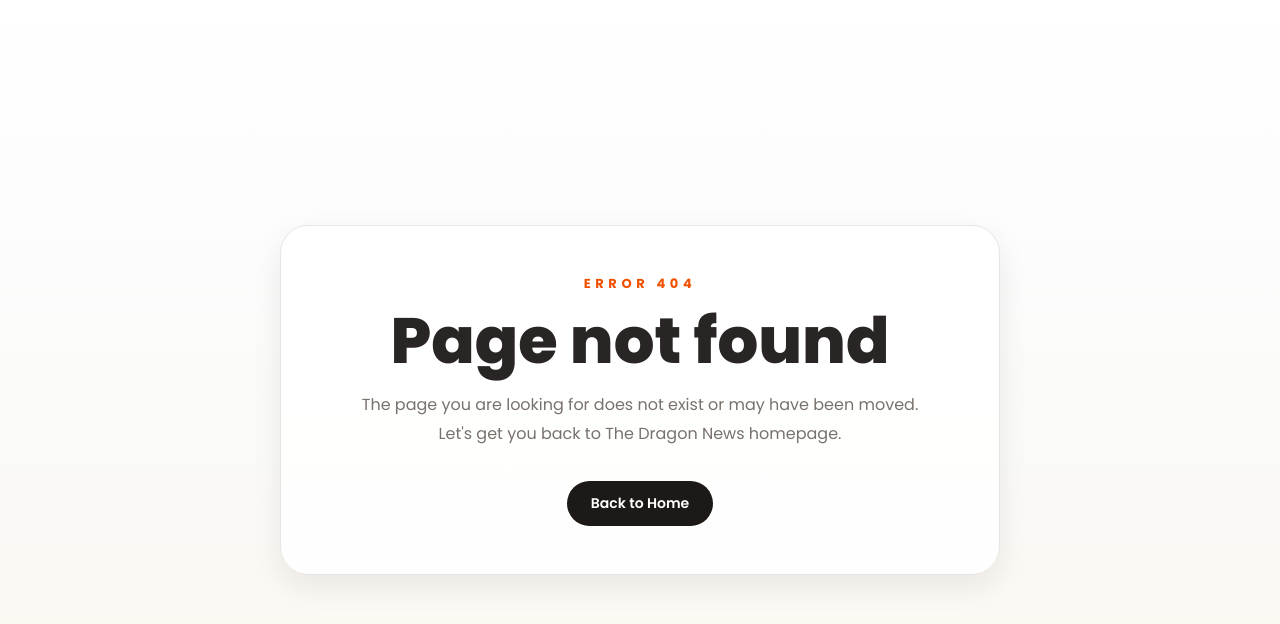
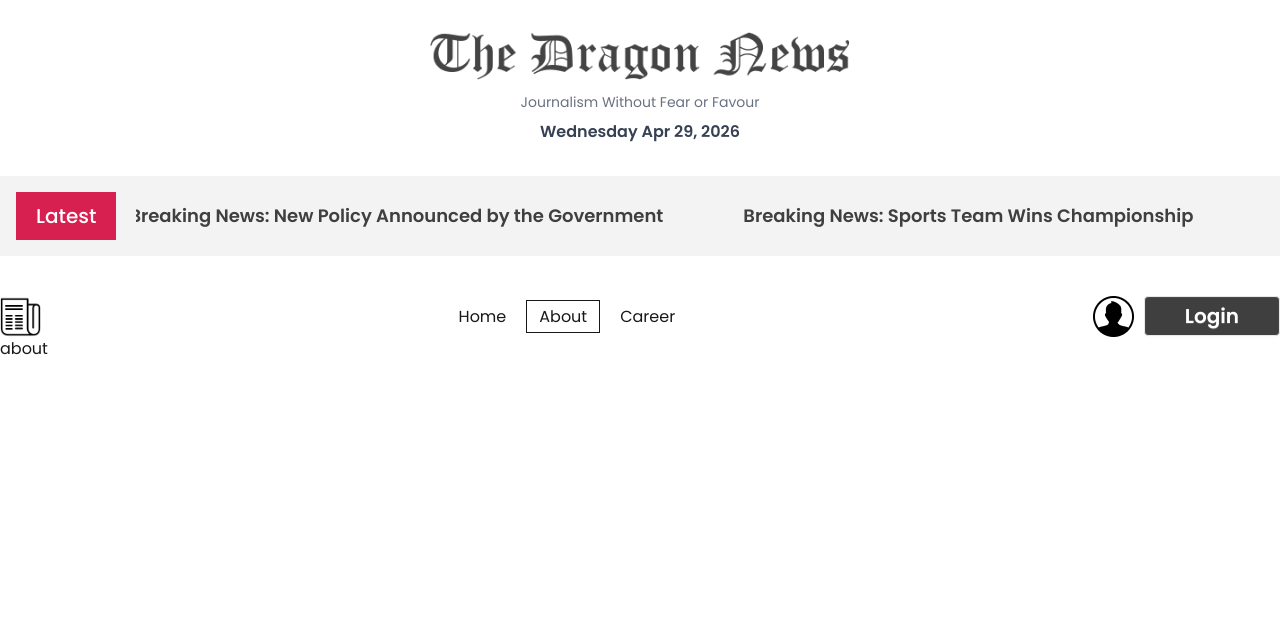
Before and after one commit to nafiz2024/The-Dragon-News, a Next.js app: page /about in a window 1280 px wide. Before the commit this address had no page. Shown: the top 624 px of the page. Built offline with nearby package versions, Linux system fonts and the light colour scheme.

Commit message:
Implement Marquee & Design Navbar

```diff
--- a/package.json
+++ b/package.json
@@ -12,7 +12,8 @@
     "date-fns": "^4.1.0",
     "next": "16.2.4",
     "react": "19.2.4",
-    "react-dom": "19.2.4"
+    "react-dom": "19.2.4",
+    "react-fast-marquee": "^1.6.5"
   },
   "devDependencies": {
     "@tailwindcss/postcss": "^4",
--- a/src/app/(auth)/layout.jsx
+++ b/src/app/(auth)/layout.jsx
@@ -1,4 +1,4 @@
-import Navbar from "@/components/Navbar";
+import Navbar from "@/components/shared/Navbar";
 import { montserrat } from "../layout";
 
 const AuthLayout = ({ children }) => {
--- /dev/null
+++ b/src/app/(main)/about/page.jsx
@@ -0,0 +1,10 @@
+
+const AboutPage = () => {
+    return (
+        <div>
+            about
+        </div>
+    );
+};
+
+export default AboutPage;
--- /dev/null
+++ b/src/app/(main)/career/page.jsx
@@ -0,0 +1,10 @@
+
+const CareerPage = () => {
+    return (
+        <div>
+            Career
+        </div>
+    );
+};
+
+export default CareerPage;
--- a/src/app/(main)/layout.jsx
+++ b/src/app/(main)/layout.jsx
@@ -1,10 +1,12 @@
-import Header from "@/components/Header";
-import Navbar from "@/components/Navbar";
+import BreakingNews from "@/components/shared/BreakingNews";
+import Header from "@/components/shared/Header";
+import Navbar from "@/components/shared/Navbar";
 
 const MainLayout = ({ children }) => {
     return (
         <div>
             <Header />
+            <BreakingNews />
             <Navbar />
             <main>
                 {children}
--- a/src/components/Navbar.jsx
+++ /dev/null
@@ -1,11 +0,0 @@
-import React from 'react';
-
-const Navbar = () => {
-    return (
-        <div>
-            <h1>Navbar</h1>
-        </div>
-    );
-};
-
-export default Navbar;
--- /dev/null
+++ b/src/components/shared/BreakingNews.jsx
@@ -0,0 +1,33 @@
+import Marquee from "react-fast-marquee";
+
+const news = [
+    {
+        _id: "1",
+        title: "Breaking News: Major Event Unfolds in the City",
+    },
+    {
+        _id: "2",
+        title: "Breaking News: New Policy Announced by the Government",
+    },
+    {
+        _id: "3",
+        title: "Breaking News: Sports Team Wins Championship",
+    }
+]
+
+const BreakingNews = () => {
+    return (
+        <div className="p-4 flex gap-5 bg-[#F3F3F3]">
+            <button className="bg-[#D72050] py-2.5 px-5 text-white font-medium text-xl">Latest</button>
+            <Marquee className="text-[#403F3F] font-semibold text-lg" pauseOnHover={true} speed={100}>
+                {
+                    news.map((n) =>
+                        <span className="px-10" key={n._id}>{n.title}</span>
+                    )
+                }
+            </Marquee>
+        </div>
+    );
+};
+
+export default BreakingNews;
--- /dev/null
+++ b/src/components/shared/Navbar.jsx
@@ -0,0 +1,40 @@
+'use client'
+
+import Image from 'next/image';
+import Link from 'next/link';
+import React from 'react';
+import userAvatar from "@/assets/user.png"
+import navLogo from "@/assets/nav-logo.png"
+import { usePathname } from 'next/navigation';
+
+const Navbar = () => {
+
+    const pathname = usePathname()
+
+    const navLinks = <>
+        <li><Link className={pathname === '/' ? "border px-3 py-1" : ""} href="/">Home</Link></li>
+        <li><Link className={pathname === '/about' ? "border px-3 py-1" : ""} href="/about">About</Link></li>
+        <li><Link className={pathname === '/career' ? "border px-3 py-1" : ""} href="/career">Career</Link></li>
+            </>
+
+    return (
+        <div className='flex justify-between items-center mt-10'>
+            <div className="">
+                <Image src={navLogo} alt='Navbar Logo' width={41} height={41} />
+            </div>
+            <div className="">
+                <ul className='flex gap-5'>
+                    {navLinks}
+                </ul>
+            </div>
+            <div className="flex gap-2.5">
+                <Image src={userAvatar} alt='User Avatar' width={41} height={41} />
+                <div className="btn py-3 px-10 bg-[#403F3F] text-white text-xl font-semibold">
+                    <Link href="/login">Login</Link>
+                </div>
+            </div>
+        </div>
+    );
+};
+
+export default Navbar;
```
Also changed, not shown: src/components/shared/Header.jsx (renamed from src/components/Header.jsx), 1 other file (tests, documents, lock files or other folders).
